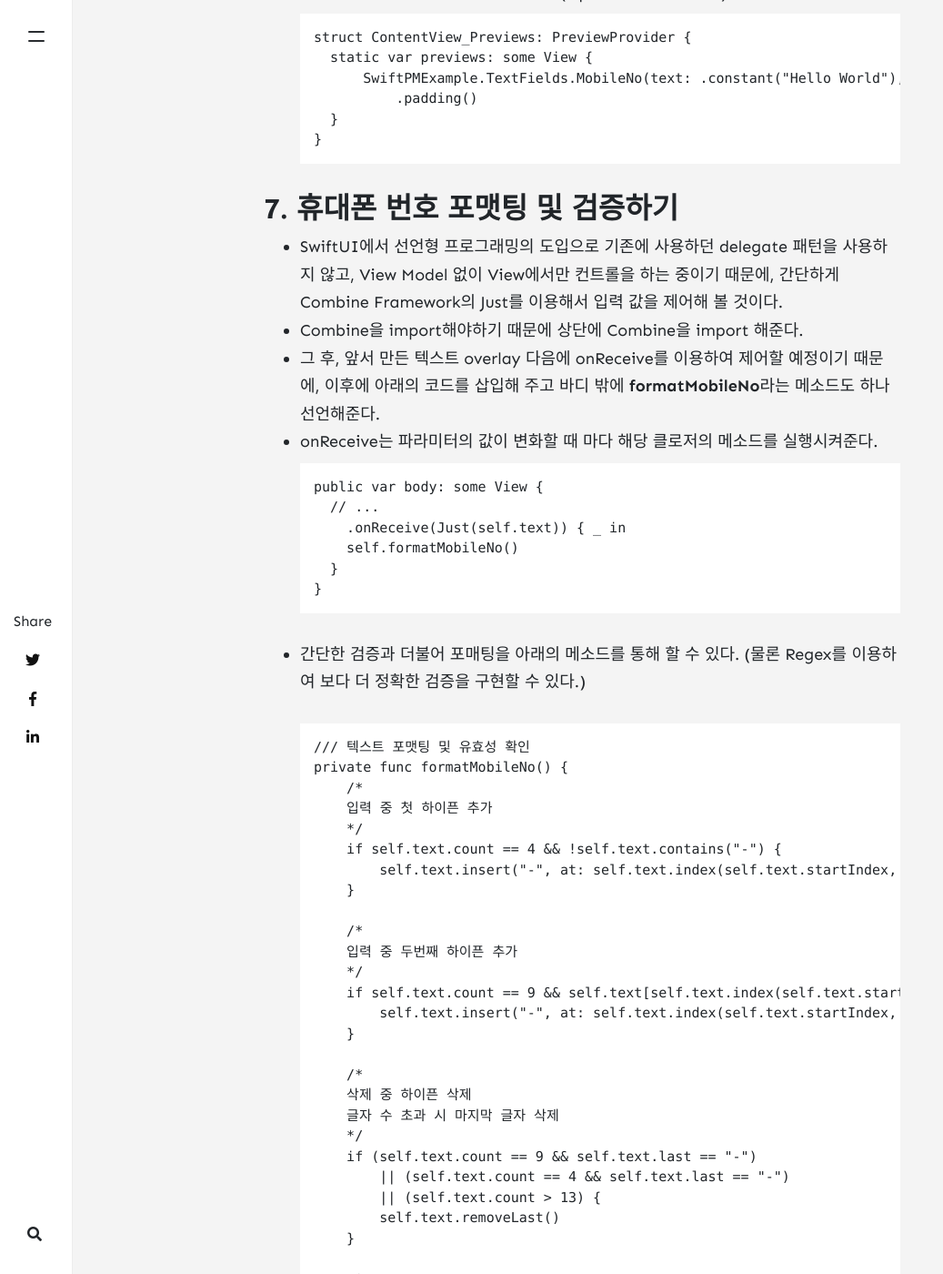
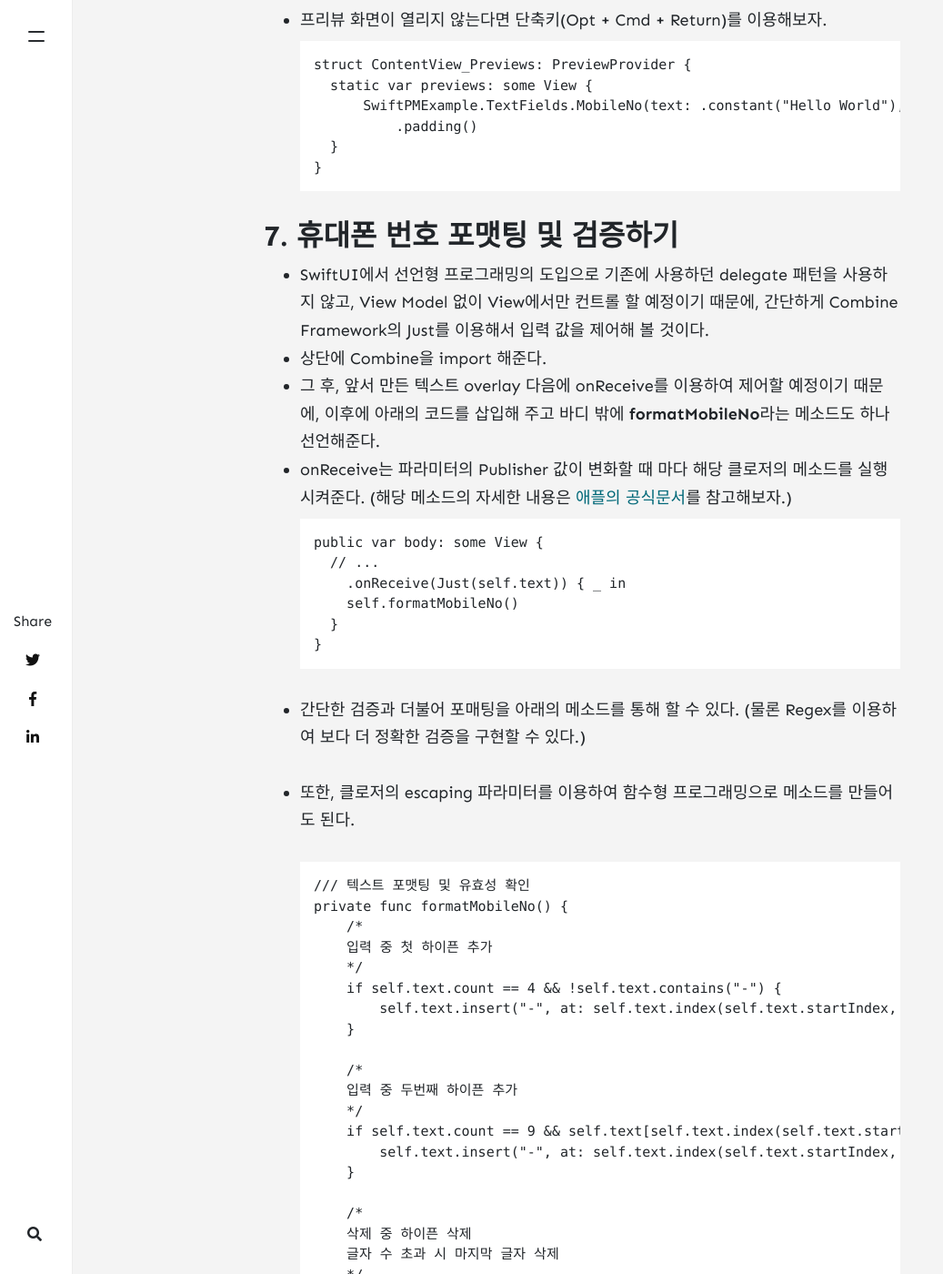
Before and after one commit to DNDACADEMY/dndacademy.github.io, a Jekyll site: the page built from _posts/2021-01-02-framework-with-spm.md, in a window 1280 px wide and 1400 px high, scrolled down 5220 px. Shown: the whole window at 91% size, without its empty margins (0-1037 px from the left). Built offline with Jekyll 4.4.1, drawn with Linux system fonts in a browser that asks for light colours; nearby versions of some CDN libraries; comment, search, counter and statistics services are not loaded; some of the changed text lies outside the part shown.

Commit message:
chore: 오타 수정

````diff
--- a/_posts/2021-01-02-framework-with-spm.md
+++ b/_posts/2021-01-02-framework-with-spm.md
@@ -96,7 +96,7 @@ sitemap:
   ```
 
 ## 6. 텍스트필드 꾸미기
-- View를 상속하였는데 body가 없어서 에러가 뜨는 것이니, 텍스트필드를 위한 String Binding과, Placeholder, 그리고 텍스트 필드를 포함한 body를 선언해준다.
+- SwiftUI의 View 프로토콜을 상속하였는데 body가 없어서 에러가 뜨는 것이니, 텍스트필드를 위한 String Binding과, Placeholder, 그리고 텍스트 필드를 포함한 body를 선언해준다.
 - Placeholder를 원하지 않는 경우도 있을 수 있기 때문에, 초기화 parameter에서 초기 값을 선언해준다.
 - 그리고 휴대폰 번호 검증을 위한 flag 선언과 더불어 약간의 스타일링을 해주자.
 - 참고로 간단한 예제이므로 Regex를 이용하지 않고, 글자 수만 검증할 것이다.
@@ -146,10 +146,10 @@ sitemap:
 
 ## 7. 휴대폰 번호 포맷팅 및 검증하기
 
-- SwiftUI에서 선언형 프로그래밍의 도입으로 기존에 사용하던 delegate 패턴을 사용하지 않고, View Model 없이 View에서만 컨트롤을 하는 중이기 때문에, 간단하게 Combine Framework의 Just를 이용해서 입력 값을 제어해 볼 것이다.
-- Combine을 import해야하기 때문에 상단에 Combine을 import 해준다.
+- SwiftUI에서 선언형 프로그래밍의 도입으로 기존에 사용하던 delegate 패턴을 사용하지 않고, View Model 없이 View에서만 컨트롤 할 예정이기 때문에, 간단하게 Combine Framework의 Just를 이용해서 입력 값을 제어해 볼 것이다.
+- 상단에 Combine을 import 해준다.
 - 그 후, 앞서 만든 텍스트 overlay 다음에 onReceive를 이용하여 제어할 예정이기 때문에, 이후에 아래의 코드를 삽입해 주고 바디 밖에 **formatMobileNo**라는 메소드도 하나 선언해준다.
-- onReceive는 파라미터의 값이 변화할 때 마다 해당 클로저의 메소드를 실행시켜준다.
+- onReceive는 파라미터의 Publisher 값이 변화할 때 마다 해당 클로저의 메소드를 실행시켜준다. (해당 메소드의 자세한 내용은 [애플의 공식문서](https://developer.apple.com/documentation/swiftui/view/onreceive(_:perform:))를 참고해보자.)
   ```Swift
   public var body: some View {
     // ...
@@ -160,6 +160,7 @@ sitemap:
   ```
 
 - 간단한 검증과 더불어 포매팅을 아래의 메소드를 통해 할 수 있다. (물론 Regex를 이용하여 보다 더 정확한 검증을 구현할 수 있다.)
+- 또한, 클로저의 escaping 파라미터를 이용하여 함수형 프로그래밍으로 메소드를 만들어도 된다.
 
   ```Swift
   /// 텍스트 포맷팅 및 유효성 확인
@@ -199,8 +200,8 @@ sitemap:
 ## 8. 배포하기
 
 - 굳이 공개할 라이브러리가 아니라면 배포하지 않고 라이브러리를 다른 프로젝트에 끌어다 놓고 xcodeproj의 general에서 Framework에 추가해주면 된다.
-- 배포는 보통 GitHub를 이용하여 터미널을 이용하여 해당 패키지의 Root Directory로 이동 후 GitHub에 Repository를 생성 후 업로드한다.
-- Git 초기화가 되어있지 않다면 아래의 명령어를 참고하자.
+- 배포는 보통 GitHub를 이용하여 하고, 터미널을 이용하여 해당 패키지의 Root Directory로 이동 후 GitHub에 Repository를 생성 후 Push한다.
+- Git 초기화가 되어있지 않다면 아래의 명령어 또는 [깃허브의 공식문서](https://docs.github.com/en/free-pro-team@latest/github/importing-your-projects-to-github/adding-an-existing-project-to-github-using-the-command-line)를 참고하자.
   ```bash
   git init
   git add .
````
Also changed, not shown: other parts of _posts/2021-01-02-framework-with-spm.md (+1 -1 lines).
